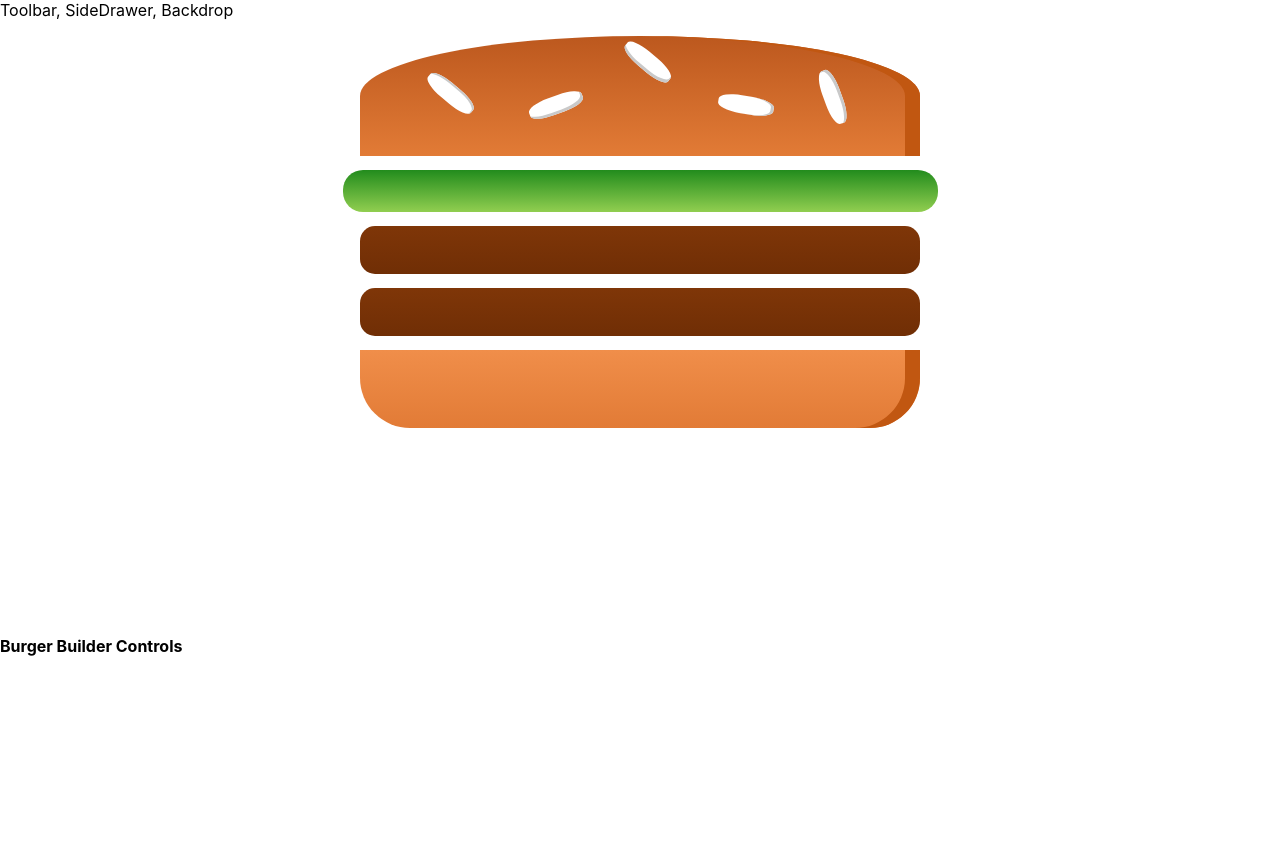
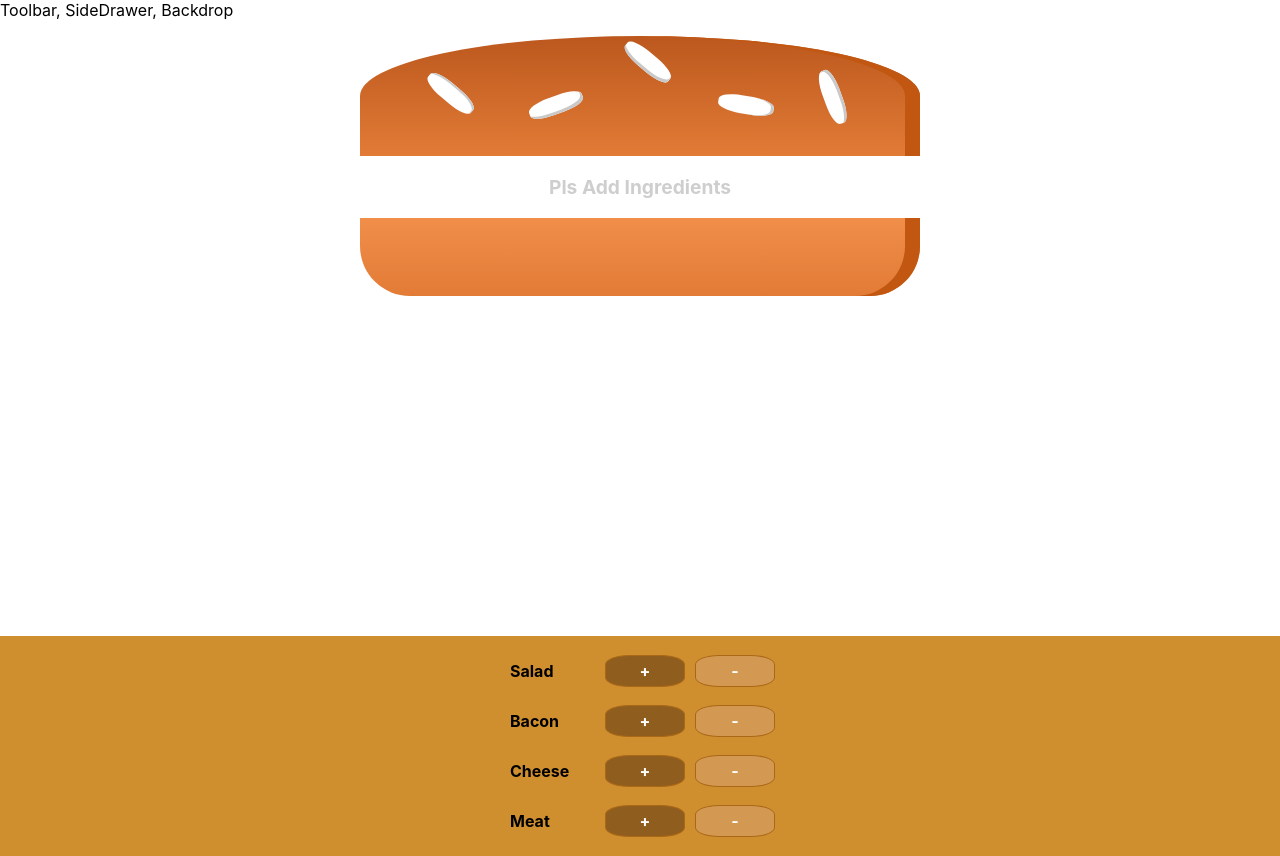
Before and after one commit to dayoolacodes/burgerApp, a React app: page / in a window 1280 px wide. Before the commit the page ends 800 px from the top, so only its background shows below. Built offline with nearby package versions, Linux system fonts and the light colour scheme.

Commit message:
added add and remove buttons

```diff
--- /dev/null
+++ b/src/components/Burger/BuildControls/BuildControl/BuildControl.js
@@ -0,0 +1,14 @@
+import React from 'react';
+import classes from './BuildControl.module.css'
+
+const buildControl = (props) => {
+    return (
+        <div className={classes.BuildControl}>
+            <div className={classes.Label}>{props.label}</div>
+            <button className={classes.More} onClick={props.added}>+</button>
+            <button className={classes.Less}  onClick={props.subtract}>-</button>
+        </div>
+     );
+}
+
+export default buildControl;
--- /dev/null
+++ b/src/components/Burger/BuildControls/BuildControl/BuildControl.module.css
@@ -0,0 +1,64 @@
+.BuildControl {
+    display: flex;
+    justify-content: space-between;
+    align-items: center;
+    margin: 5px 0;
+}
+
+.BuildControl button {
+    display: block;
+    font: inherit;
+    padding: 5px;
+    margin: 0 5px;
+    width: 80px;
+    border: 1px solid #AA6817;
+    cursor: pointer;
+    outline: none;
+}
+
+.BuildControl button:disabled {
+    background-color: #AC9980;
+    border: 1px solid #7E7365;
+    color: #ccc;
+    cursor: default;
+}
+
+.BuildControl button:hover:disabled {
+    background-color: #AC9980;
+    color: #ccc;
+    cursor: not-allowed;
+}
+
+.Label {
+    padding: 10px;
+    font-weight: bold;
+    width: 80px;
+
+}
+.Label:hover {
+    color: #AA6817;
+}
+
+.BuildControl .Less {
+    background-color: #D39952;
+    color: white;
+    border-radius: 30%;
+}
+
+.BuildControl .More {
+    background-color: #8F5E1E;
+    color: white;
+    border-radius: 30%;
+}
+
+.BuildControl .Less:hover, .BuildControl .Less:active {
+    background-color: #DAA972;
+    color: white;
+    box-shadow: 5px 2px 2px #463522;
+}
+
+.BuildControl .More:hover,.BuildControl .More:active {
+    background-color: #99703F;
+    color: white;
+    box-shadow: 5px 2px 2px #46331c;
+}
--- /dev/null
+++ b/src/components/Burger/BuildControls/BuildControls.js
@@ -0,0 +1,29 @@
+import React from 'react';
+import classes from './BuildControls.module.css';
+import BuildControl from './BuildControl/BuildControl'
+
+
+const controls=[
+                {label: "Salad", type: "salad"},
+                {label: "Bacon", type: "bacon"},
+                {label: "Cheese", type: "cheese"},
+                {label: "Meat", type: "meat"},
+                ]
+
+
+const buildControls = (props) => {
+    return (
+        <div className={classes.BuildControls}>
+            {controls.map(cntrl => (
+            <BuildControl key={cntrl.label}
+            label={cntrl.label}
+            added={() => props.addIngredients(cntrl.type)}
+            subtract={()=> props.removeIngredients(cntrl.type)}
+            // buttonDisabled = {props.buttonDisabled[cntrl.type]}
+            />
+            ))}
+        </div>
+     );
+}
+
+export default buildControls;
--- /dev/null
+++ b/src/components/Burger/BuildControls/BuildControls.module.css
@@ -0,0 +1,10 @@
+.BuildControls{
+    width: 100%;
+    background-color: #CF8F2E;
+    display: flex;
+    flex-flow: column;
+    align-items: center;
+    margin: auto;
+    box-shadow: 0 2px 1px #ccc;
+    padding: 10px 0;
+}
--- a/src/components/Burger/Burger.js
+++ b/src/components/Burger/Burger.js
@@ -11,9 +11,9 @@ const Burger = (props) => {
     );
     }).reduce((arr, el) => {
     return arr.concat(el)
-    });
+    }, []);
     if(transformedIngredients.length < 1){
-        transformedIngredients = <p style={{color: "#cece"}}>Pls Add Ingredients</p>
+        transformedIngredients = <p style={{color: "#cecece"}}>Pls Add Ingredients</p>
     }
 console.log(transformedIngredients);
 
--- a/src/containers/BurgerBuilder/BurgerBuilder.js
+++ b/src/containers/BurgerBuilder/BurgerBuilder.js
@@ -1,22 +1,54 @@
 import React, {Component} from 'react'
 import Aux from "../../hoc/Auxil"
 import Burger from '../../components/Burger/Burger'
+import BuildControls from '../../components/Burger/BuildControls/BuildControls'
+
+const INGREDIENTS_PRICES={
+    salad: 5,
+    bacon: 6,
+    cheese: 3,
+    meat: 8,
+}
 
 class BurgerBuilder extends Component{
     state = {
         ingredients:{
-            salad : 1,
+            salad : 0,
             bacon : 0,
             cheese : 0,
-            meat : 2,
+            meat : 0,
+        },
+        totalPrice : 4
+    }
+
+        addIngredients=(type)=>{
+            const newIngredientState = {
+                ...this.state.ingredients
+            }
+        newIngredientState[type] += 1;
+        const newPrice = INGREDIENTS_PRICES[type] + this.state.totalPrice;
+            this.setState({ingredients:newIngredientState, totalPrice : newPrice })
         }
-    }
+
+        removeIngredients=(type)=>{
+            const newIngredientState = {
+                ...this.state.ingredients
+            }
+            if(newIngredientState[type]<=0){
+                // if ingredient has not been added doNothing
+                return;
+            }
+            newIngredientState[type] -= 1;
+            const newPrice = INGREDIENTS_PRICES[type] - this.state.totalPrice;
+            this.setState({ingredients:newIngredientState, totalPrice : newPrice })
+
+        }
 
     render(){
         return(
             <Aux>
                 <div> <Burger ingredients={this.state.ingredients} /></div>
-                <div> Burger Builder Controls </div>
+               <BuildControls addIngredients={this.addIngredients} removeIngredients={this.removeIngredients} />
             </Aux>
         )
     }
```
